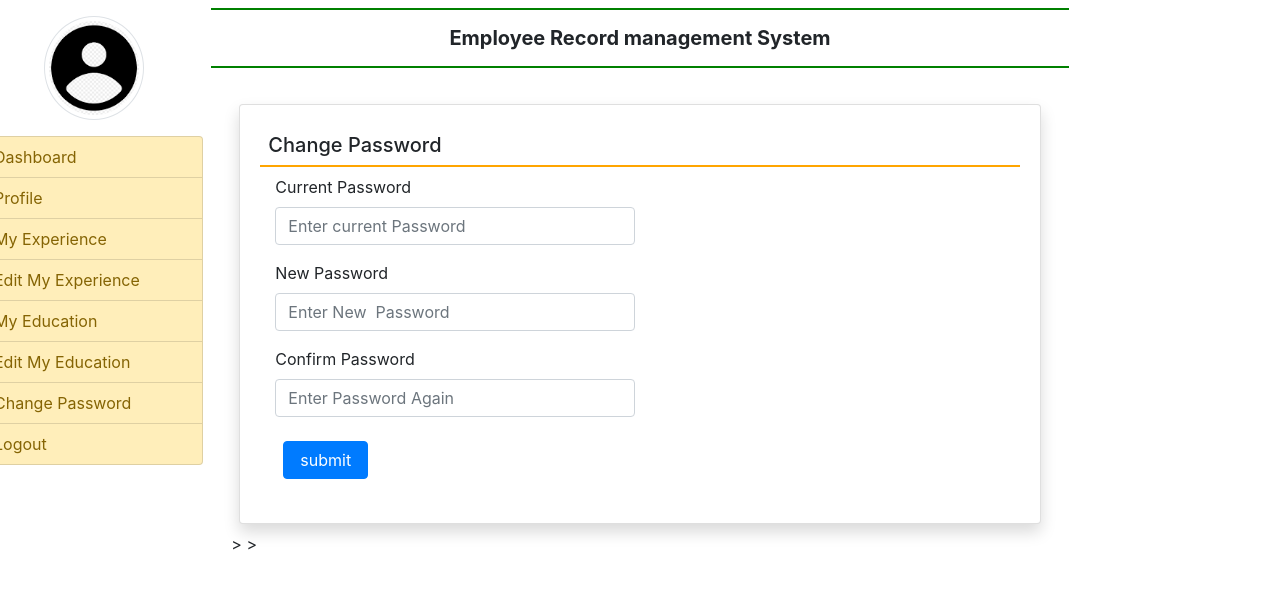
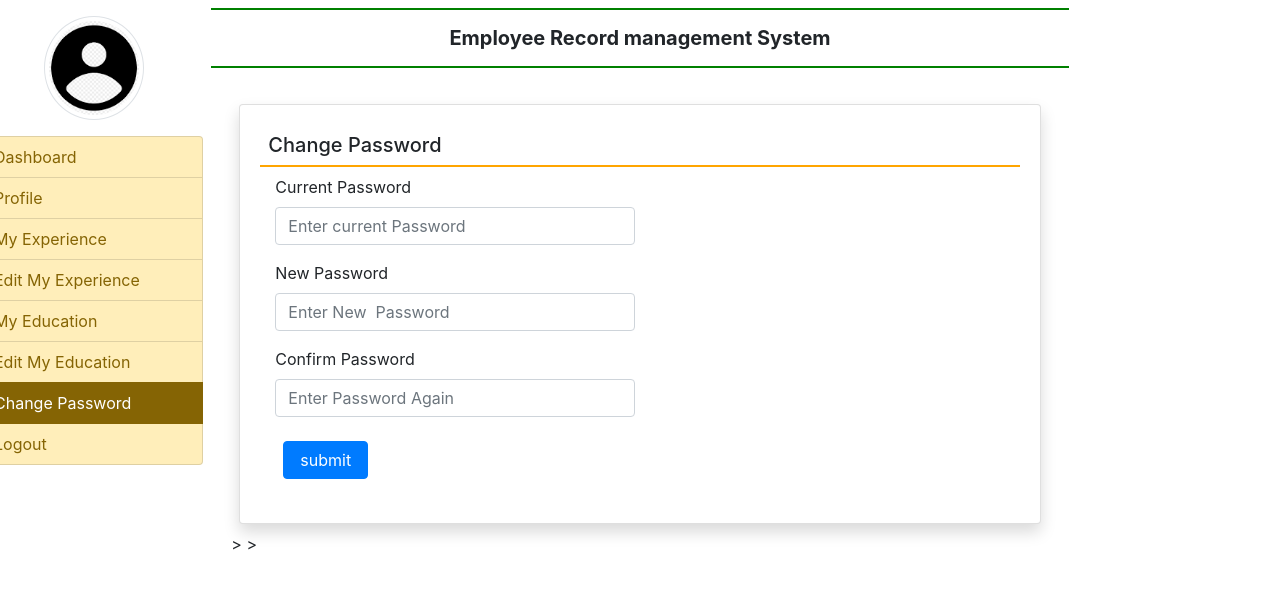
Before and after one commit to Shubhamzende11/empmanage, a Django app: page /change_password in a window 1280 px wide. Shown: the top 589 px of the page. Run offline with Django 4.2, Linux system fonts and the light colour scheme; a user stored in the database is signed in.

Commit message:
commit code

```diff
--- a/empmanageapp/templates/emp_base.html
+++ b/empmanageapp/templates/emp_base.html
@@ -23,13 +23,13 @@
     <div class="col-sm-2 p-0">
         <center><img src="{% static 'images/download.png' %}" width="100" height="100" class="img-thumbnail rounded-circle my-3"></center>
         <div class="list-group ">
-            <a href=" {% url 'emp_login' %}" class="list-group-item  list-group-item-warning list-group-item-action {% if request.path == 'emp_login' %}  active {% endif %}" >  Dashboard</a>
-            <a href="{% url 'profile' %}" class="list-group-item list-group-item-warning list-group-item-action {% if request.path == 'profile' %}  active {% endif %}">  Profile</a>
-            <a href="{% url 'my_experience' %} " class="list-group-item list-group-item-warning list-group-item-action {% if request.path == 'my_experience' %}  active {% endif %}">  My Experience</a>
-            <a href="{% url 'edit_myexperience' %} " class="list-group-item list-group-item-warning list-group-item-action {% if request.path == 'edit_myexperience' %}  active {% endif %}">  Edit My Experience</a>
-            <a href="{% url 'my_education' %} " class="list-group-item  list-group-item-warning list-group-item-action {% if request.path == 'my_education' %}  active {% endif %}">  My Education</a>
-            <a href="{% url 'edit_myeducation' %} " class="list-group-item  list-group-item-warning list-group-item-action {% if request.path == 'edit_myeducation' %}  active {% endif %}">  Edit My Education</a>
-            <a href="{% url 'change_password' %} " class="list-group-item  list-group-item-warning list-group-item-action {% if request.path == 'change_password' %}  active {% endif %}">  Change Password</a>
+            <a href=" {% url 'emp_login' %}" class="list-group-item  list-group-item-warning list-group-item-action {% if request.path == '/emp_login' %}  active {% endif %}" >  Dashboard</a>
+            <a href="{% url 'profile' %}" class="list-group-item list-group-item-warning list-group-item-action {% if request.path == '/profile' %}  active {% endif %}">  Profile</a>
+            <a href="{% url 'my_experience' %} " class="list-group-item list-group-item-warning list-group-item-action {% if request.path == '/my_experience' %}  active {% endif %}">  My Experience</a>
+            <a href="{% url 'edit_myexperience' %} " class="list-group-item list-group-item-warning list-group-item-action {% if request.path == '/edit_myexperience' %}  active {% endif %}">  Edit My Experience</a>
+            <a href="{% url 'my_education' %} " class="list-group-item  list-group-item-warning list-group-item-action {% if request.path == '/my_education' %}  active {% endif %}">  My Education</a>
+            <a href="{% url 'edit_myeducation' %} " class="list-group-item  list-group-item-warning list-group-item-action {% if request.path == '/edit_myeducation' %}  active {% endif %}">  Edit My Education</a>
+            <a href="{% url 'change_password' %} " class="list-group-item  list-group-item-warning list-group-item-action {% if request.path == '/change_password' %}  active {% endif %}">  Change Password</a>
             <a href="{% url 'logout' %}" class="list-group-item  list-group-item-warning list-group-item-action " > Logout</a>
     </div>
 </div>
--- a/empmanageapp/urls.py
+++ b/empmanageapp/urls.py
@@ -8,8 +8,8 @@ urlpatterns = [
 
     path('', views.index,name='index'),
     path('registration',views.registration,name='registration'),
-    path('/emp_login', views.emp_login, name='emp_login'),
-    path('/emp_home', views.emp_home, name='emp_home'),
+    path('emp_login', views.emp_login, name='emp_login'),
+    path('emp_home', views.emp_home, name='emp_home'),
     path('profile', views.profile, name='profile'),
     path('Logout', views.Logout, name='logout'),
     path('admin_login', views.admin_login, name='admin_login'),
```
